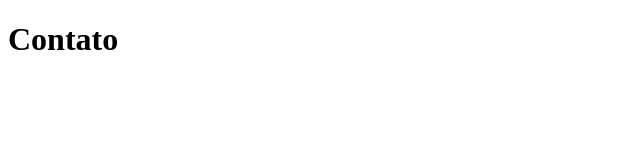
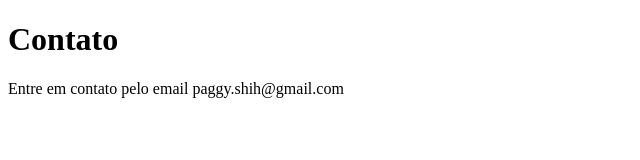
Before and after one commit to shihpaggy/ComandosBasicos--GitHub, a plain HTML site: page contato.html in a window 1280 px wide. Shown: the whole page, without its empty margins (0-640 px from the left). Drawn offline with Linux system fonts and the light colour scheme.

Commit message:
adicionando o email de contato

```diff
--- a/contato.html
+++ b/contato.html
@@ -8,5 +8,6 @@
     </head>
     <body>
         <h1>Contato</h1>
+        <p>Entre em contato pelo email paggy.shih@gmail.com</p>
     </body>
 </html>
```
